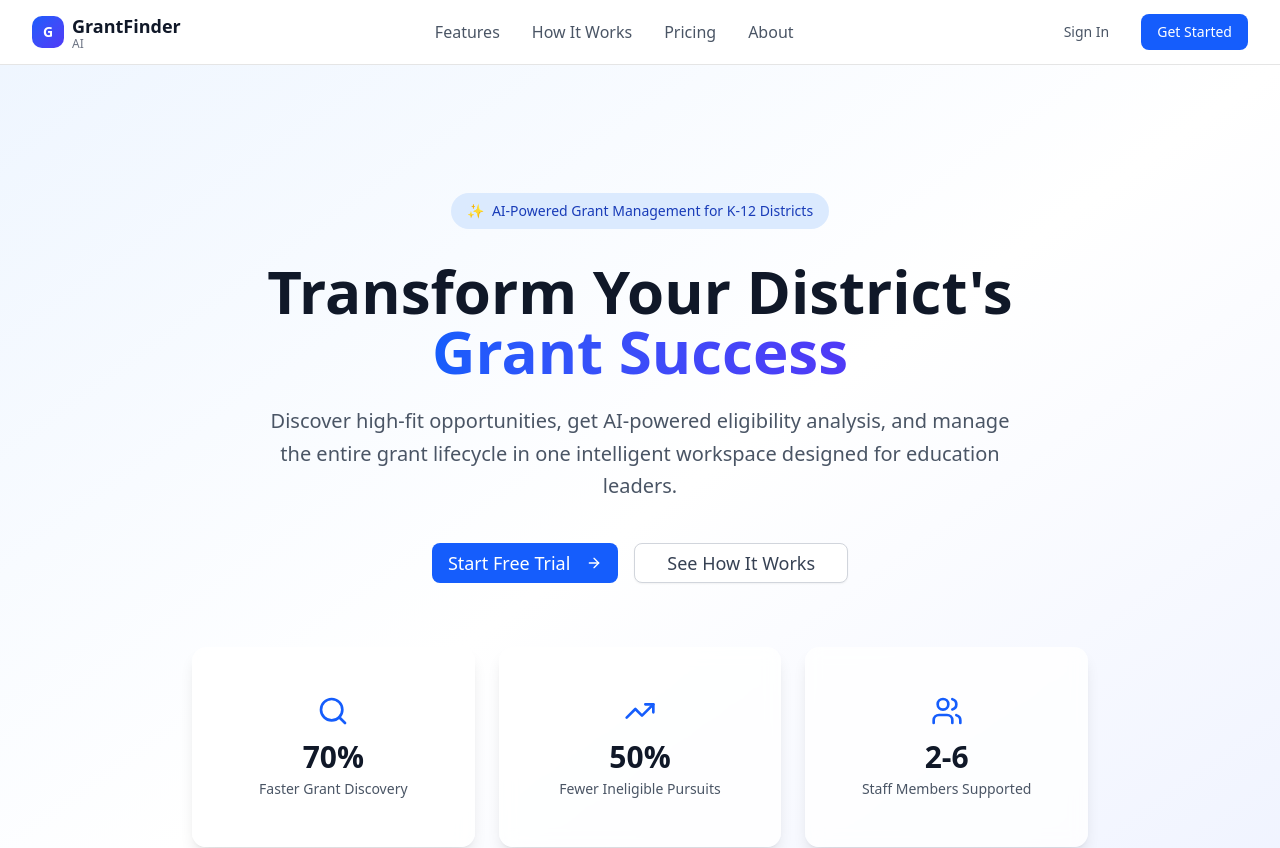
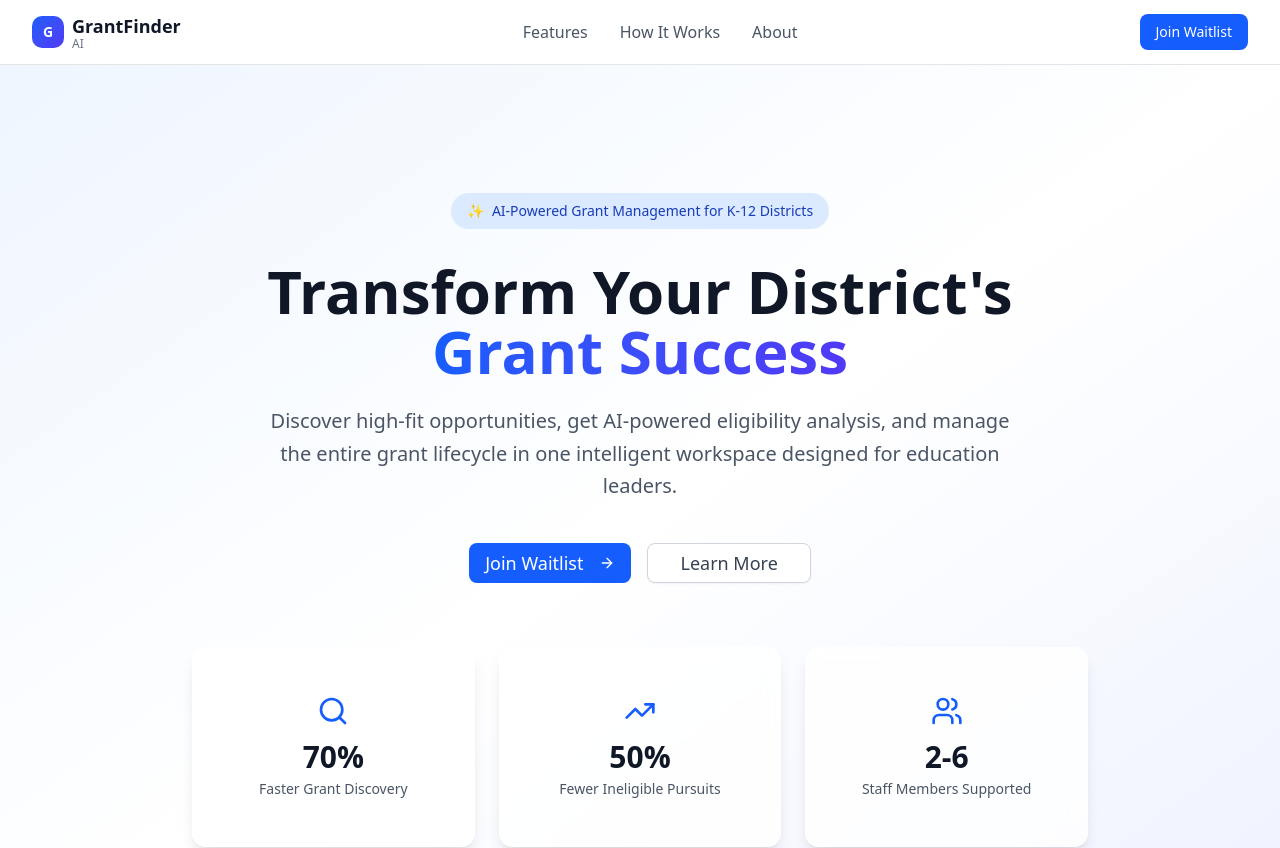
Before and after one commit to glevi2004/grantfinder-landing-page, a Next.js app in the folder landing-page/: page / in a window 1280 px wide. Shown: the top 848 px of the page. Built offline with nearby package versions, Linux system fonts and the light colour scheme.

Commit message:
more stuff

```diff
--- a/landing-page/src/app/page.tsx
+++ b/landing-page/src/app/page.tsx
@@ -29,7 +29,7 @@ export default function Home() {
 
   return (
     <div className="min-h-screen bg-background">
-      <Navigation onSignIn={handleSignIn} onGetStarted={handleGetStarted} />
+      <Navigation onGetStarted={handleGetStarted} />
 
       <main>
         <HeroSection
--- a/landing-page/src/components/layout/navigation.tsx
+++ b/landing-page/src/components/layout/navigation.tsx
@@ -6,17 +6,15 @@ import { Menu, X } from "lucide-react";
 import { cn } from "@/lib/utils";
 
 interface NavigationProps {
-  onSignIn?: () => void;
   onGetStarted?: () => void;
 }
 
-export function Navigation({ onSignIn, onGetStarted }: NavigationProps) {
+export function Navigation({ onGetStarted }: NavigationProps) {
   const [isMenuOpen, setIsMenuOpen] = useState(false);
 
   const navLinks = [
     { href: "#features", label: "Features" },
     { href: "#how-it-works", label: "How It Works" },
-    { href: "#pricing", label: "Pricing" },
     { href: "#about", label: "About" },
   ];
 
@@ -53,17 +51,10 @@ export function Navigation({ onSignIn, onGetStarted }: NavigationProps) {
           {/* Desktop Actions */}
           <div className="hidden md:flex items-center space-x-4">
             <Button
-              variant="ghost"
-              onClick={onSignIn}
-              className="text-gray-600 hover:text-gray-900"
-            >
-              Sign In
-            </Button>
-            <Button
               onClick={onGetStarted}
               className="bg-blue-600 hover:bg-blue-700 text-white"
             >
-              Get Started
+              Join Waitlist
             </Button>
           </div>
 
@@ -96,17 +87,10 @@ export function Navigation({ onSignIn, onGetStarted }: NavigationProps) {
               ))}
               <div className="pt-4 space-y-2">
                 <Button
-                  variant="ghost"
-                  className="w-full justify-start"
-                  onClick={onSignIn}
-                >
-                  Sign In
-                </Button>
-                <Button
                   className="w-full bg-blue-600 hover:bg-blue-700 text-white"
                   onClick={onGetStarted}
                 >
-                  Get Started
+                  Join Waitlist
                 </Button>
               </div>
             </div>
--- a/landing-page/src/components/ui/hero-section.tsx
+++ b/landing-page/src/components/ui/hero-section.tsx
@@ -46,7 +46,7 @@ export function HeroSection({ onGetStarted, onLearnMore }: HeroSectionProps) {
               className="bg-blue-600 hover:bg-blue-700 text-white px-8 py-3 text-lg"
               onClick={onGetStarted}
             >
-              Start Free Trial
+              Join Waitlist
               <ArrowRight className="ml-2 h-5 w-5" />
             </Button>
             <Button
@@ -55,7 +55,7 @@ export function HeroSection({ onGetStarted, onLearnMore }: HeroSectionProps) {
               className="border-gray-300 text-gray-700 hover:bg-gray-50 px-8 py-3 text-lg"
               onClick={onLearnMore}
             >
-              See How It Works
+              Learn More
             </Button>
           </div>
 
```
